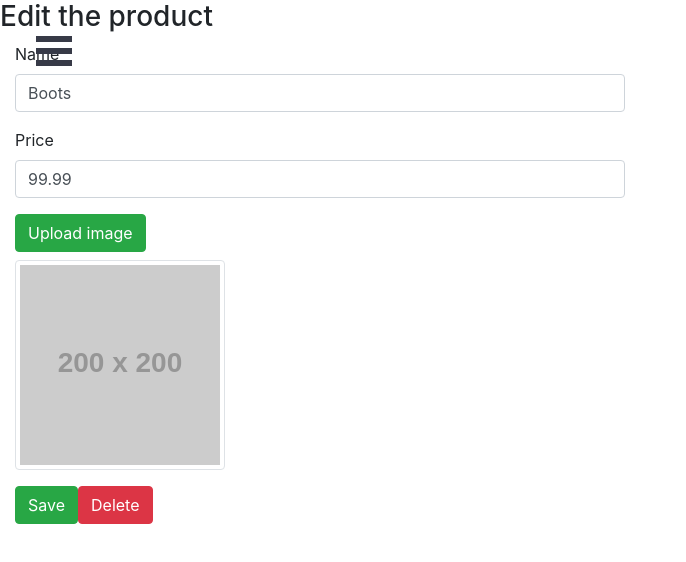
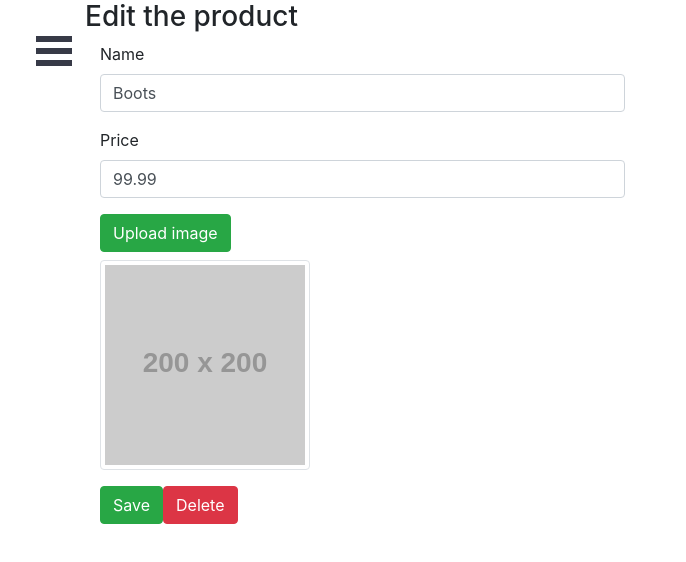
Before and after one commit to kareta/store, a React (Create React App) app: page /products/1 in a window 1280 px wide. Shown: the top 562 px of the page, without its empty margins (0-686 px from the left). Built offline with nearby package versions, Linux system fonts and the light colour scheme.

Commit message:
Add header to product grid and container class to product editor

```diff
--- a/src/components/ProductEditor.js
+++ b/src/components/ProductEditor.js
@@ -68,7 +68,7 @@ class ProductEditor extends Component {
     }
 
     return (
-      <div>
+      <div className="container">
         <h3>{ id === 'new' ? 'Create a new product' : 'Edit the product' }</h3>
 
         <form className="col-md-6" onSubmit={this.onSubmit}>
--- a/src/components/ProductGrid.js
+++ b/src/components/ProductGrid.js
@@ -10,6 +10,7 @@ class ProductGrid extends React.Component {
 
     return (
       <div className="container">
+        <h3>Products</h3>
         <Link to="products/new">
           <button className="btn btn-success">Add</button>
         </Link>
```
